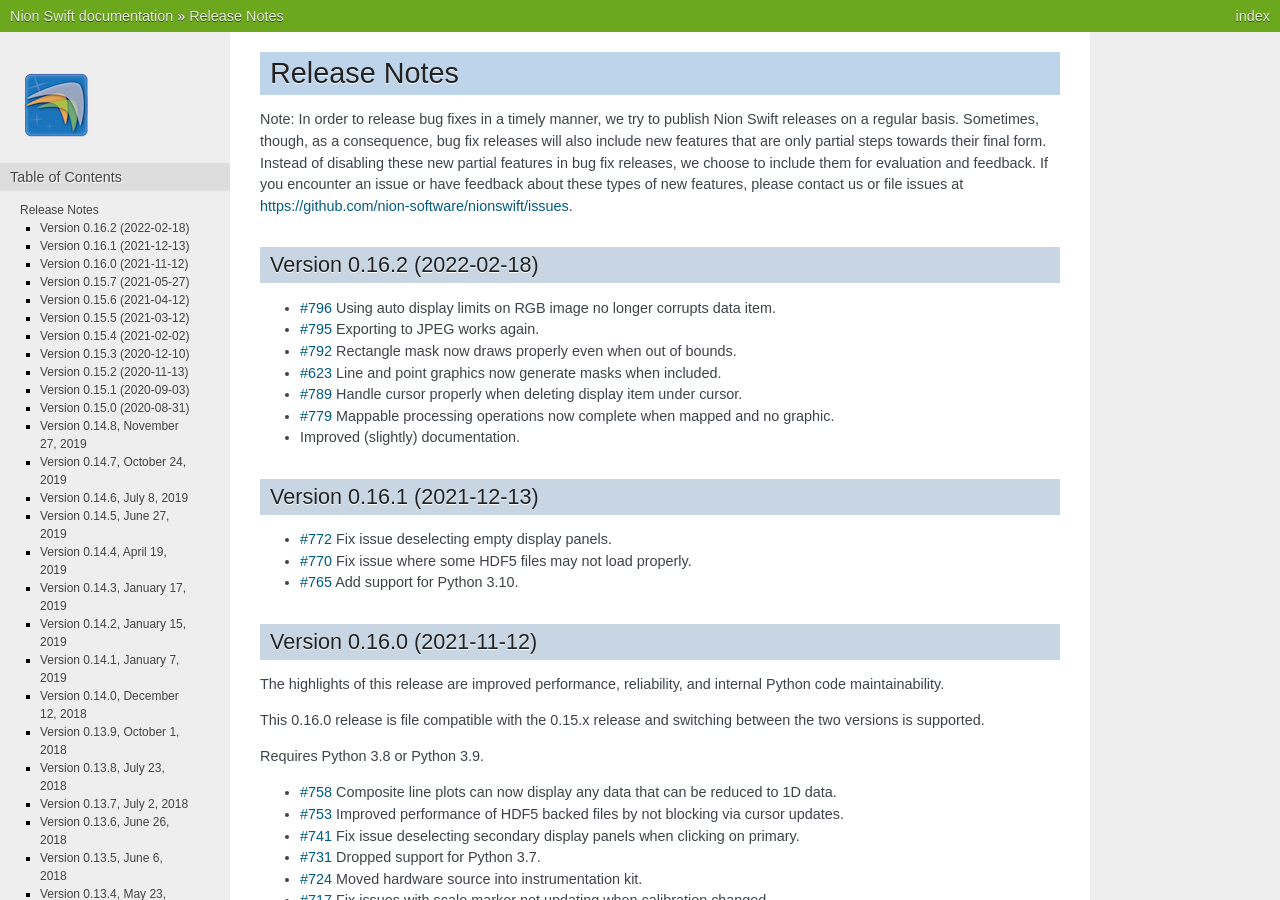
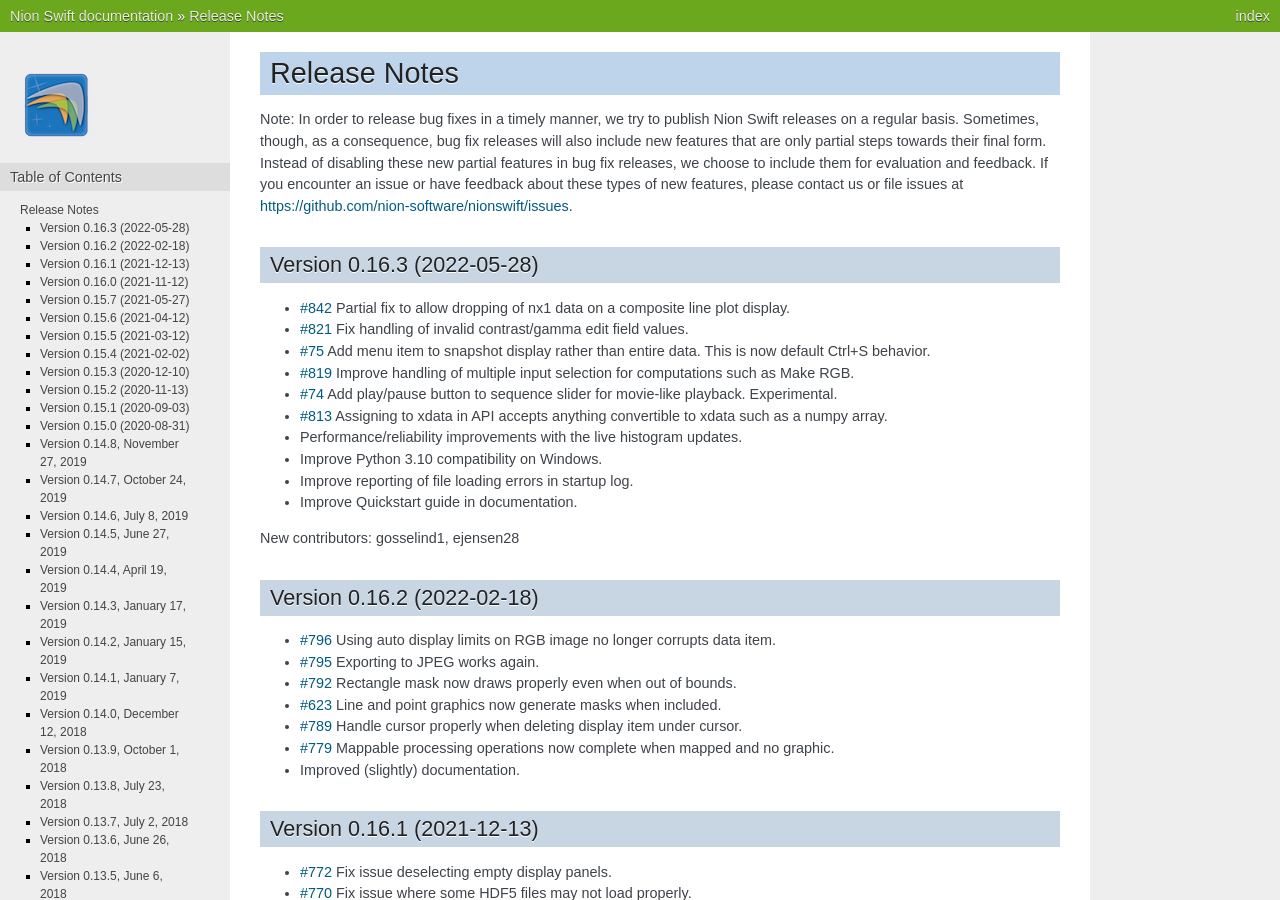
Before and after one commit to nion-software/nionswift, a Sphinx documentation site: the page built from docs/release_notes.rst, in a window 1280 px wide and 900 px high. Built offline with Sphinx 7.4.7, drawn with Linux system fonts in a browser that asks for light colours.

Commit message:
Version 0.16.3. Snapshot display. Data item unloading. Sequence player. Histogram.

```diff
--- a/docs/index.rst
+++ b/docs/index.rst
@@ -1,6 +1,6 @@
 .. _index:
 
-Nion Swift User's Guide (0.16.2)
+Nion Swift User's Guide (0.16.3)
 ================================
 Nion Swift is open source scientific image processing software integrating hardware control, data acquisition,
 visualization, processing, and analysis using Python. Nion Swift is easily extended using Python. It runs on
--- a/docs/release_notes.rst
+++ b/docs/release_notes.rst
@@ -11,6 +11,21 @@ that are only partial steps towards their final form. Instead of disabling these
 in bug fix releases, we choose to include them for evaluation and feedback. If you encounter an issue
 or have feedback about these types of new features, please contact us or file issues at
 https://github.com/nion-software/nionswift/issues.
+
+Version 0.16.3 (2022-05-28)
+---------------------------
+* `#842 <https://github.com/nion-software/nionswift/issues/842>`_ Partial fix to allow dropping of nx1 data on a composite line plot display.
+* `#821 <https://github.com/nion-software/nionswift/issues/821>`_ Fix handling of invalid contrast/gamma edit field values.
+* `#75 <https://github.com/nion-software/nionswift/issues/75>`_ Add menu item to snapshot display rather than entire data. This is now default Ctrl+S behavior.
+* `#819 <https://github.com/nion-software/nionswift/issues/819>`_ Improve handling of multiple input selection for computations such as Make RGB.
+* `#74 <https://github.com/nion-software/nionswift/issues/74>`_ Add play/pause button to sequence slider for movie-like playback. Experimental.
+* `#813 <https://github.com/nion-software/nionswift/issues/813>`_ Assigning to xdata in API accepts anything convertible to xdata such as a numpy array.
+* Performance/reliability improvements with the live histogram updates.
+* Improve Python 3.10 compatibility on Windows.
+* Improve reporting of file loading errors in startup log.
+* Improve Quickstart guide in documentation.
+
+New contributors: gosselind1, ejensen28
 
 Version 0.16.2 (2022-02-18)
 ---------------------------
```
Also changed, not shown: meta.yaml (+4 -4 lines), setup.cfg (+3 -5 lines), 1 other file.
